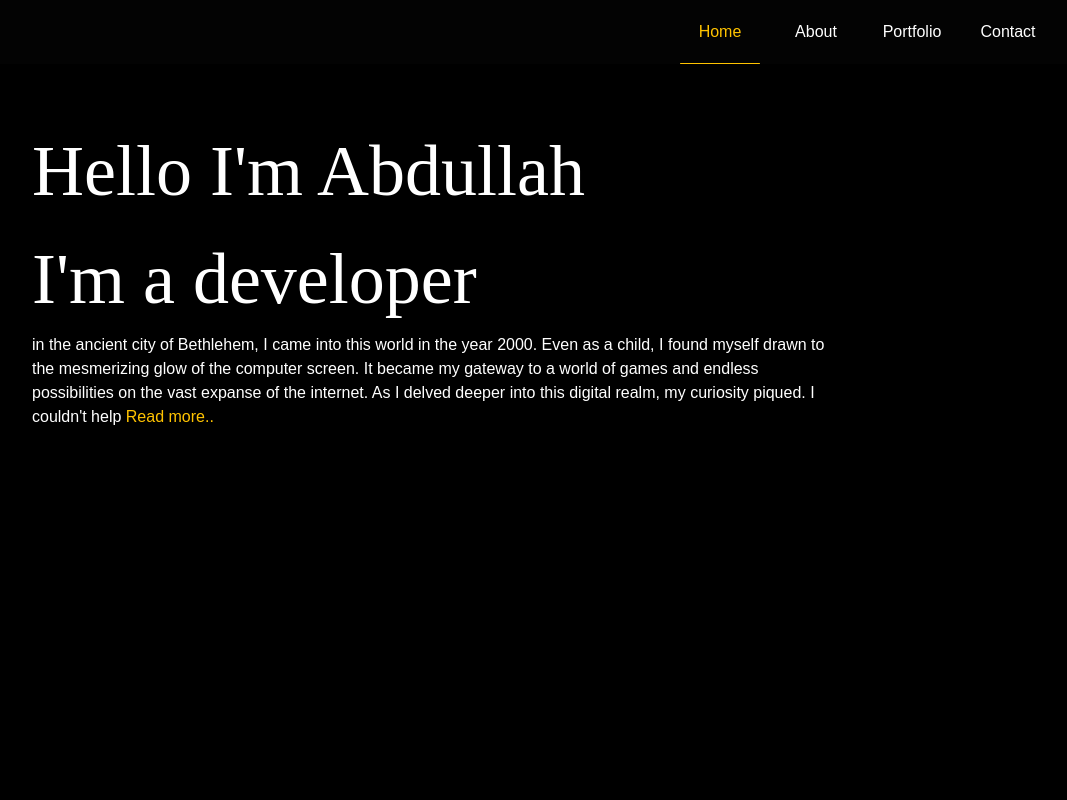
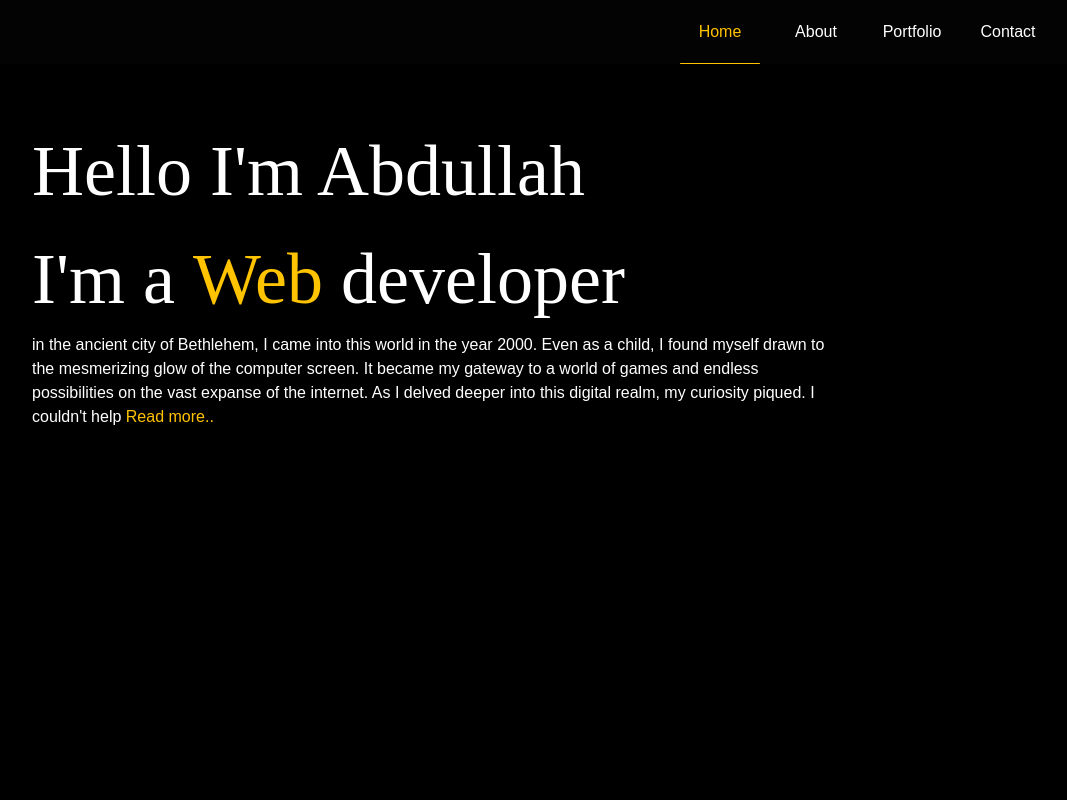
Before and after one commit to AbdullahNuaimi/My-portfolio, a React (Create React App) app: page / in a window 1280 px wide. Shown: the top 800 px of the page, without its empty margins (208-1275 px from the left). Built offline with nearby package versions, Linux system fonts and the light colour scheme.

Commit message:
IM BAAACK

```diff
--- a/src/components/introduction/introduction.component.tsx
+++ b/src/components/introduction/introduction.component.tsx
@@ -7,7 +7,7 @@ const Introduction = () => {
     <div className="introContainer">
       <div className="introTitle">
         <h1>Hello I'm Abdullah</h1>
-        <h1>I'm a developer</h1>
+        <h1>I'm a <h1 style={{color: "#FFC300", display: 'inline'}}>Web</h1> developer</h1>
       </div>
       <p>
         in the ancient city of Bethlehem, I came into this world in the year
```
